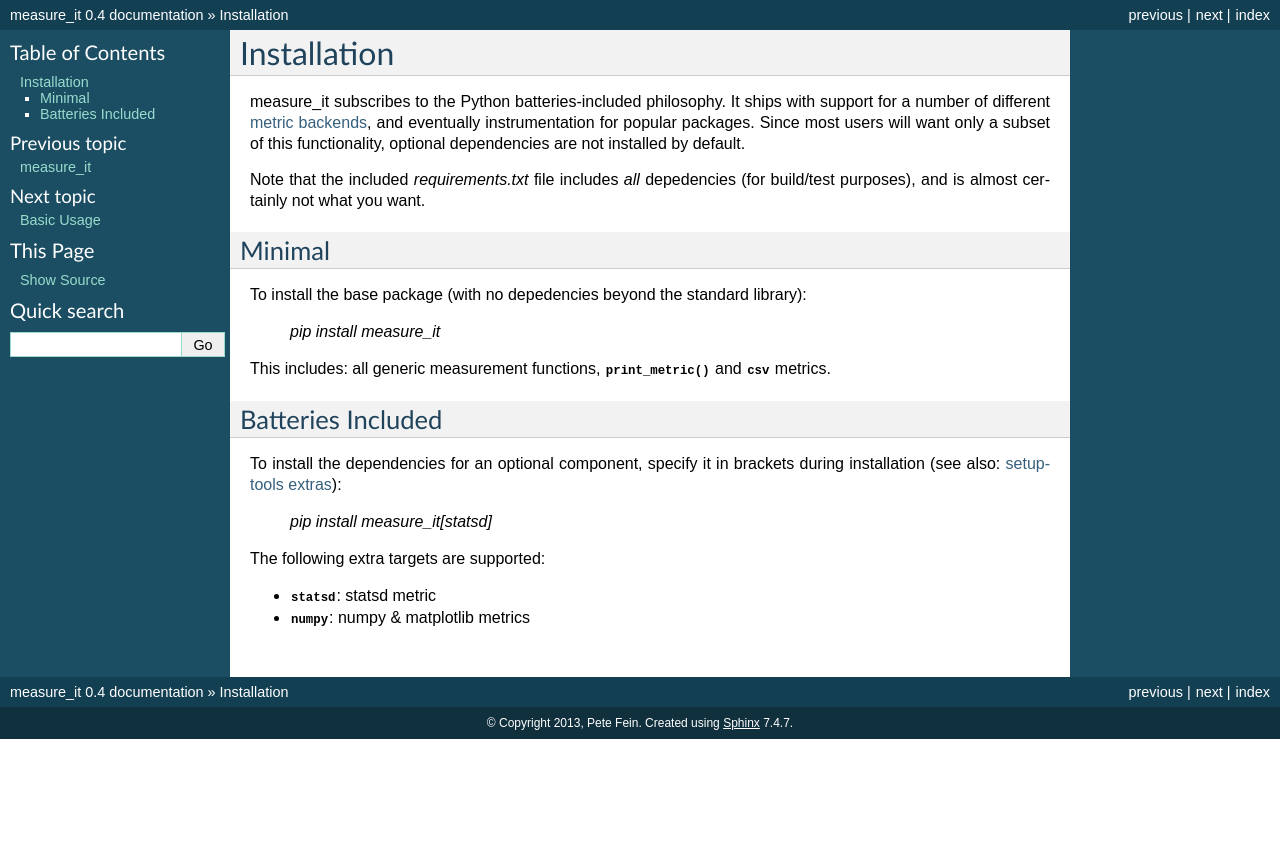
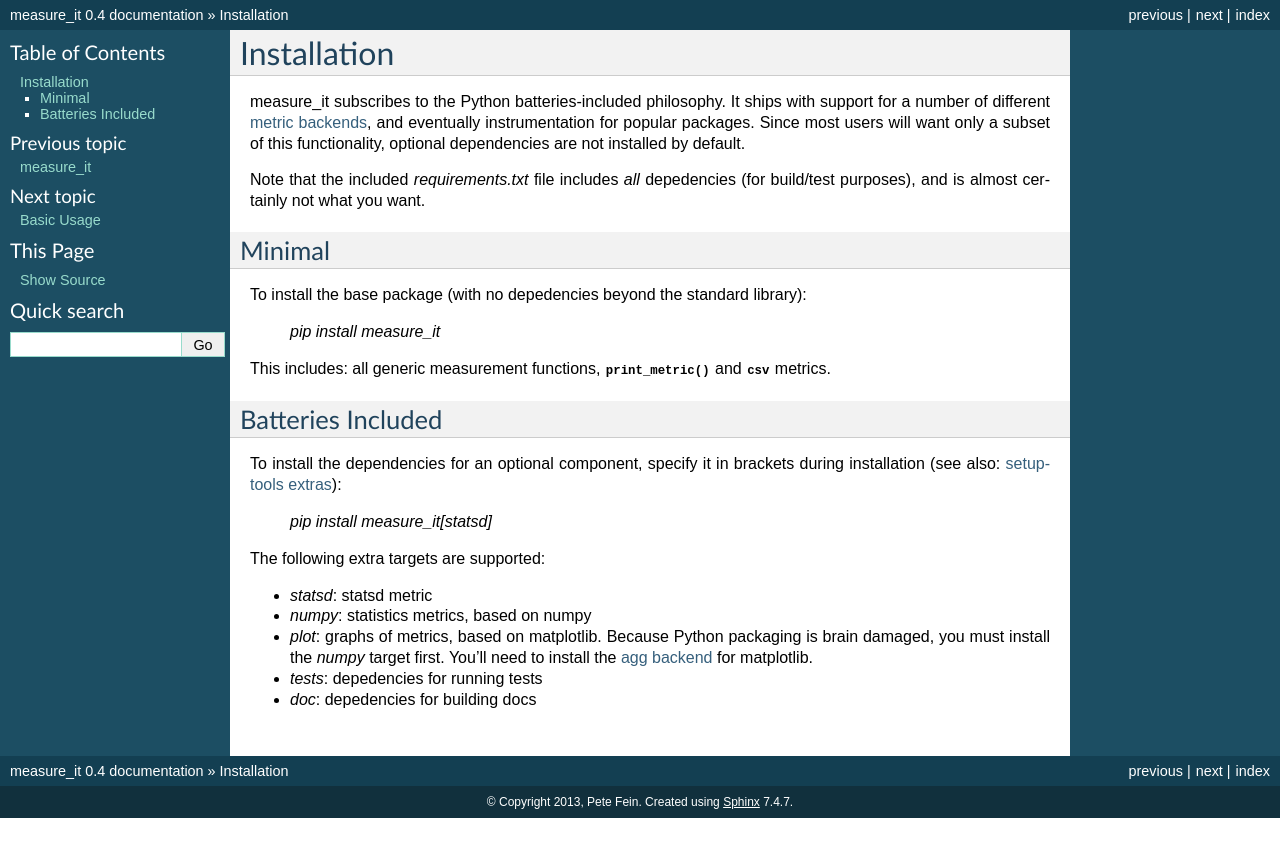
Before and after one commit to wearpants/instrument, a Sphinx documentation site: the page built from doc/installation.rst, in a window 1280 px wide. Shown: the top 857 px of the page. Built offline with Sphinx 7.4.7, drawn with Linux system fonts in a browser that asks for light colours.

```diff
--- a/doc/installation.rst
+++ b/doc/installation.rst
@@ -27,5 +27,8 @@
 
 The following extra targets are supported:
 
-* :mod:`statsd <measure_it.statsd>`: statsd metric
-* :mod:`numpy <measure_it.numpy>`: numpy & matplotlib metrics
+* `statsd`: statsd metric
+* `numpy`: statistics metrics, based on numpy
+* `plot`: graphs of metrics, based on matplotlib. Because Python packaging is brain damaged, you must install the `numpy` target first. You'll need to install the `agg backend <http://matplotlib.org/users/installing.html#installing-from-source>`__ for matplotlib.
+* `tests`: depedencies for running tests
+* `doc`: depedencies for building docs
```
Also changed, not shown: setup.py (+8 -2 lines), 1 other file.
